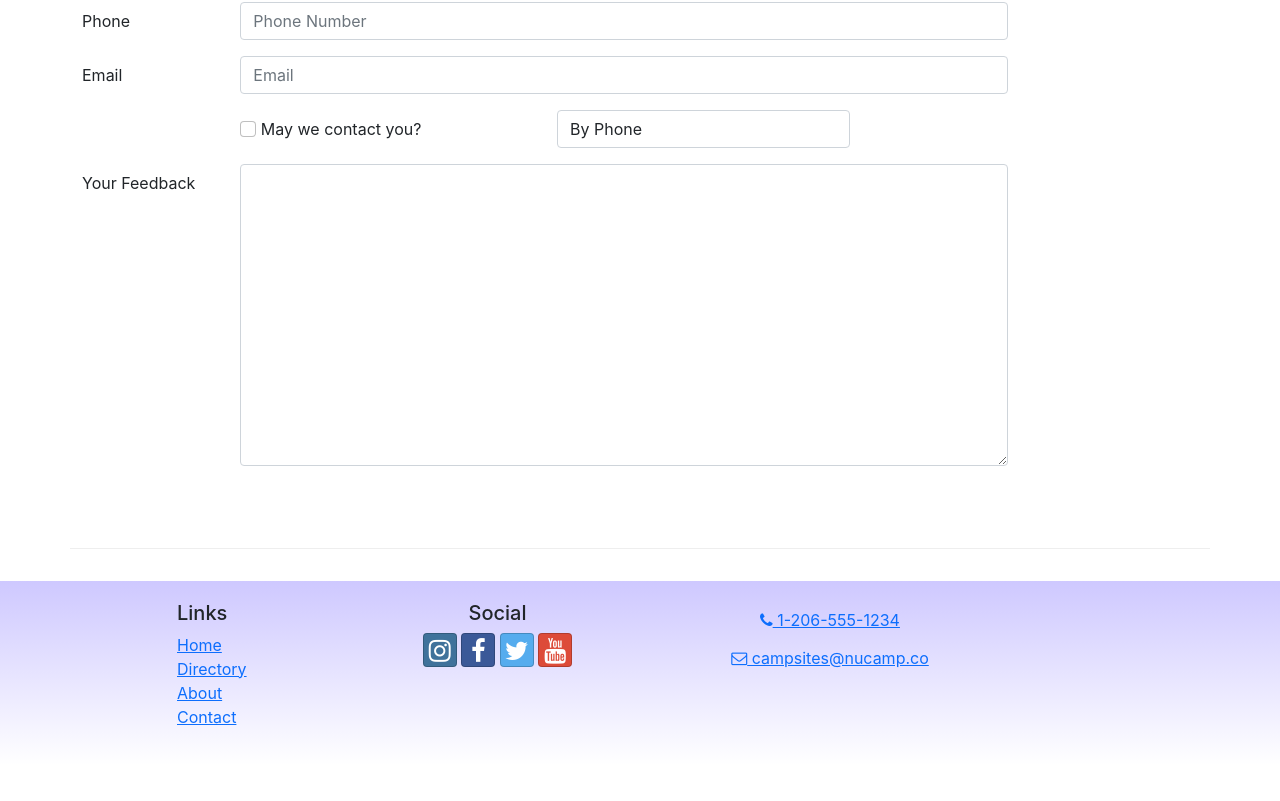
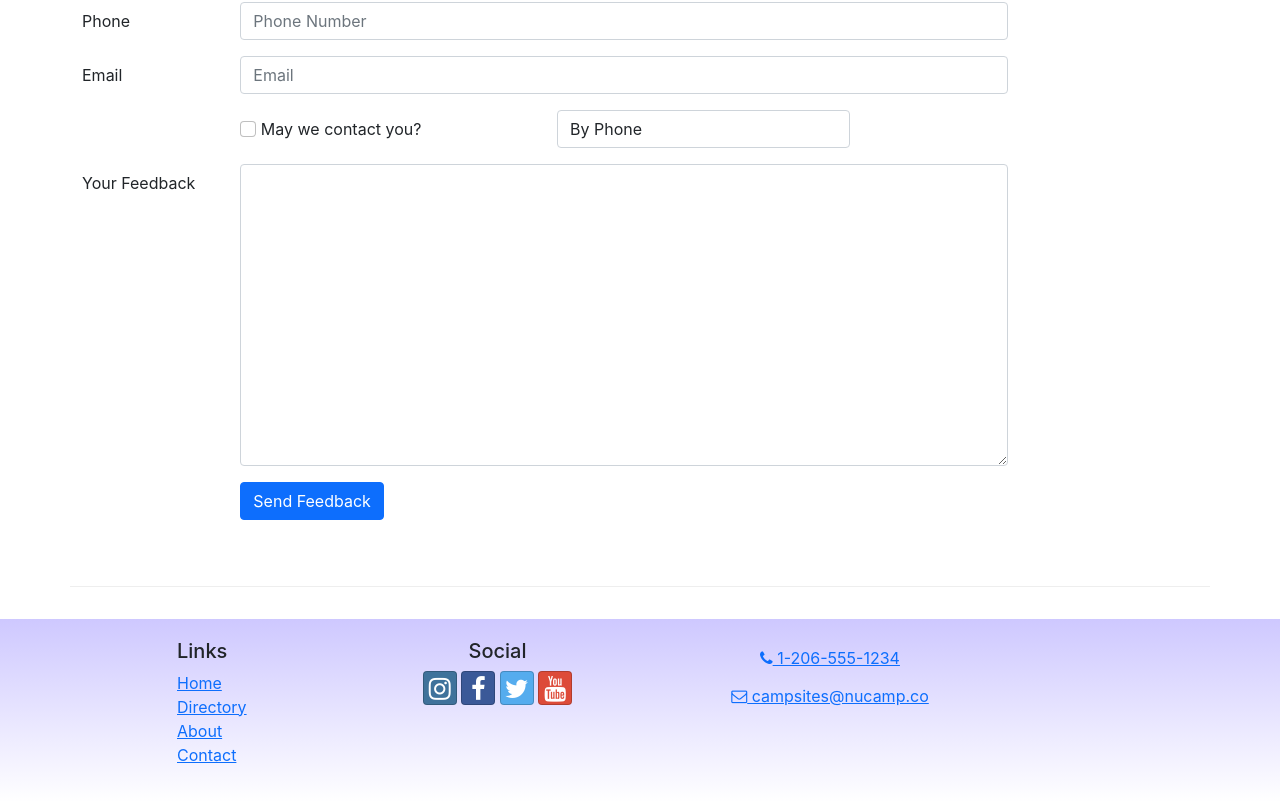
Before and after one commit to nicoscra/nucampsitereact, a React (Create React App) app in the folder Desktop/NucampFolder/3-React/nucampsite/: page /contact in a window 1280 px wide. Shown: the part 699-1500 px from the top of the page. Before the commit the page ends 1464 px from the top, so only its background shows below. Built offline with nearby package versions, Linux system fonts and the light colour scheme.

Commit message:
ContactForm Part 3

```diff
--- a/Desktop/NucampFolder/3-React/nucampsite/src/components/ContactForm.js
+++ b/Desktop/NucampFolder/3-React/nucampsite/src/components/ContactForm.js
@@ -2,6 +2,12 @@
 import { Formik, Field, Form } from 'formik';
 
 const ContactForm = () => {
+const handleSubmit = (values, { resetForm }) => {
+        console.log('form values:', values);
+        console.log('in JSON format:', JSON.stringify(values));
+        resetForm();
+    };
+
     return(
         <Formik
             initialValues={{
@@ -13,6 +19,7 @@
                 contactType: 'By Phone',
                 feedback: ''
             }}
+            onSubmit={handleSubmit}
         >
             <Form>
                 <FormGroup row>
@@ -98,6 +105,11 @@
                     </Col>
                 </FormGroup>
                 <FormGroup row>
+                    <Col md={{size: 10, offset: 2}}>
+                        <Button type='submit' color='primary'>
+                            Send Feedback
+                        </Button>
+                    </Col>
                 </FormGroup>
             </Form>
         </Formik>
```
